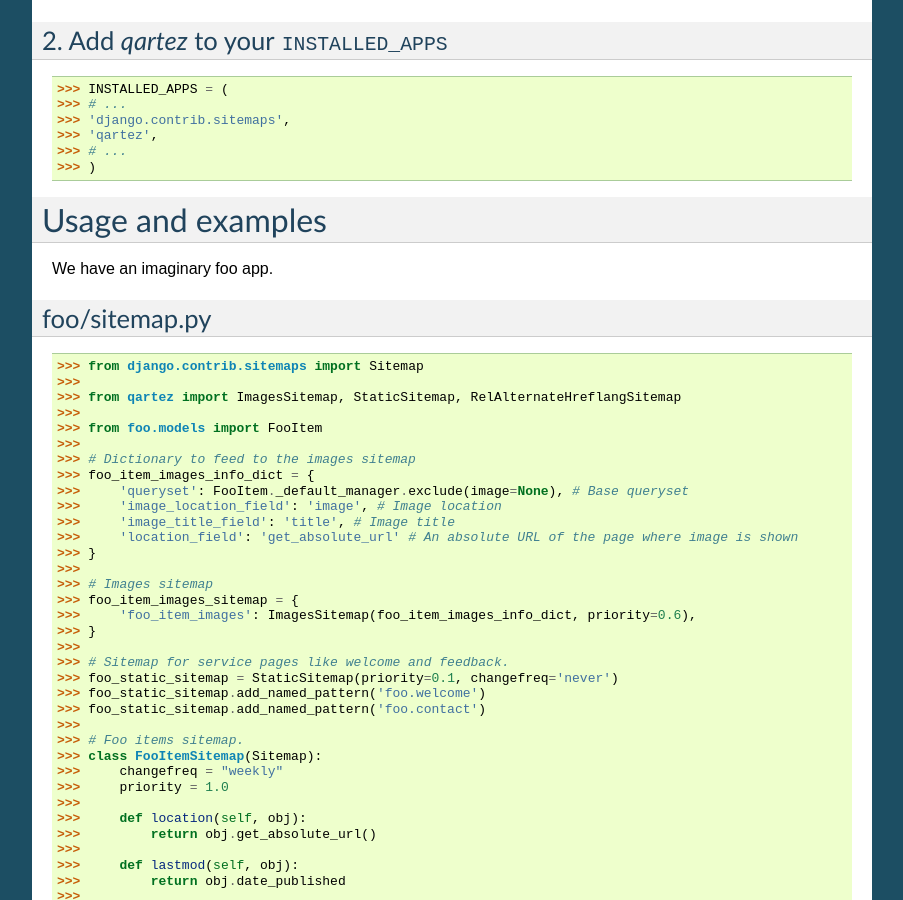
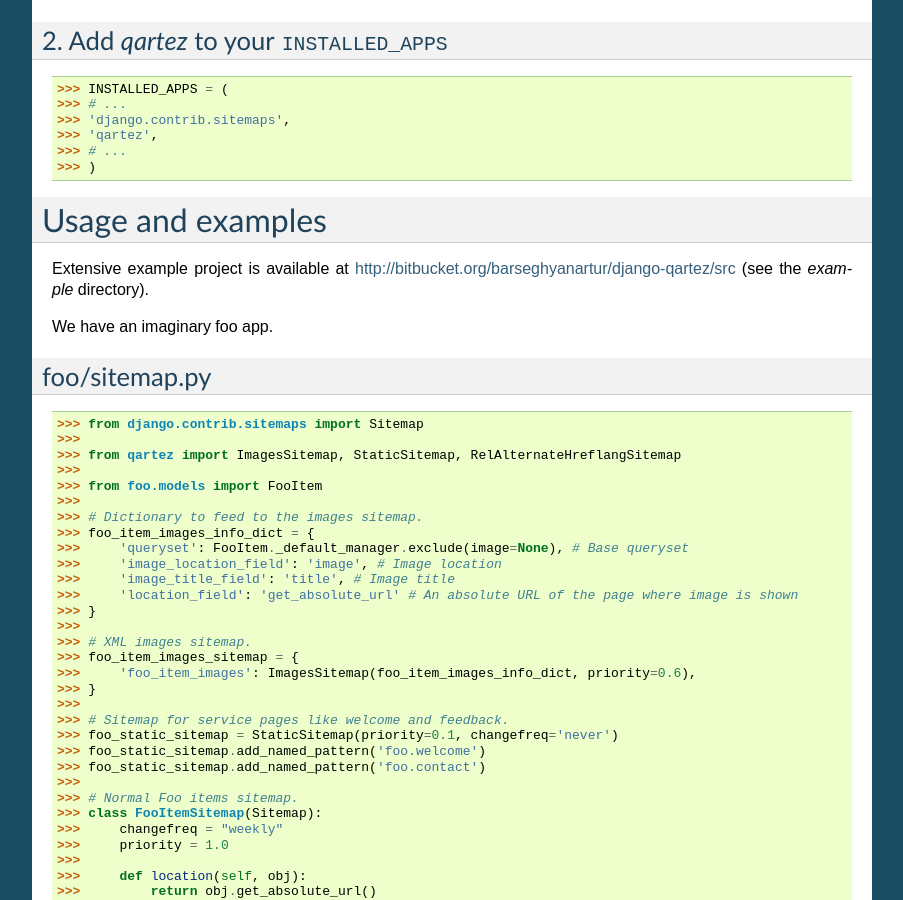
Before and after one commit to deschler/django-qartez, a Sphinx documentation site: the page built from docs/index.rst, in a window 1280 px wide and 900 px high, scrolled down 539 px. Shown: the whole window, without its empty margins (198-1101 px from the left). Built offline with Sphinx 7.4.7, drawn with Linux system fonts in a browser that asks for light colours.

Commit message:
docs updated

```diff
--- a/docs/index.rst
+++ b/docs/index.rst
@@ -35,6 +35,9 @@
 
 Usage and examples
 ======================================================
+Extensive example project is available at http://bitbucket.org/barseghyanartur/django-qartez/src (see the `example`
+directory).
+
 We have an imaginary foo app.
 
 foo/sitemap.py
@@ -45,7 +48,7 @@
 >>>
 >>> from foo.models import FooItem
 >>>
->>> # Dictionary to feed to the images sitemap
+>>> # Dictionary to feed to the images sitemap.
 >>> foo_item_images_info_dict = {
 >>>     'queryset': FooItem._default_manager.exclude(image=None), # Base queryset
 >>>     'image_location_field': 'image', # Image location
@@ -53,7 +56,7 @@
 >>>     'location_field': 'get_absolute_url' # An absolute URL of the page where image is shown
 >>> }
 >>>
->>> # Images sitemap
+>>> # XML images sitemap.
 >>> foo_item_images_sitemap = {
 >>>     'foo_item_images': ImagesSitemap(foo_item_images_info_dict, priority=0.6),
 >>> }
@@ -63,7 +66,7 @@
 >>> foo_static_sitemap.add_named_pattern('foo.welcome')
 >>> foo_static_sitemap.add_named_pattern('foo.contact')
 >>>
->>> # Foo items sitemap.
+>>> # Normal Foo items sitemap.
 >>> class FooItemSitemap(Sitemap):
 >>>     changefreq = "weekly"
 >>>     priority = 1.0
```
Also changed, not shown: readme.rst (+6 -3 lines).
